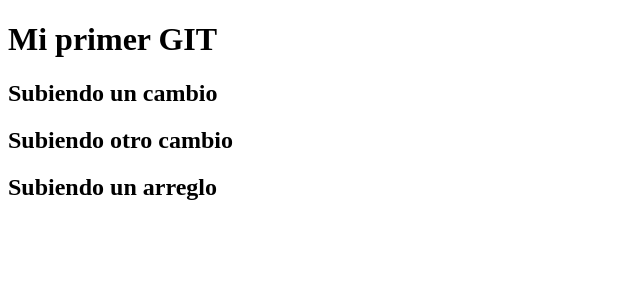
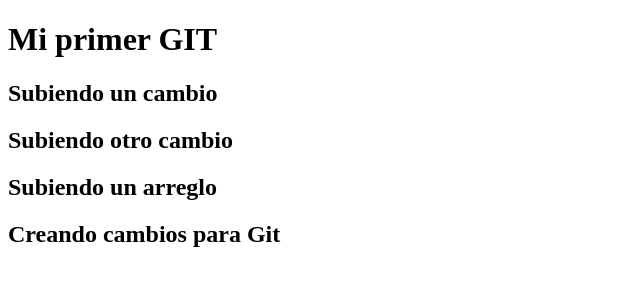
Before and after one commit to juanramonrodriguez/primerGit, a plain HTML site: page index.html in a window 1280 px wide. Shown: the whole page, without its empty margins (0-640 px from the left). Drawn offline with Linux system fonts and the light colour scheme.

Commit message:
Practica de cambios

```diff
--- a/index.html
+++ b/index.html
@@ -11,6 +11,10 @@
      <h2>Subiendo un cambio</h2>
      <h2>Subiendo otro cambio</h2>
      <h2>Subiendo un arreglo</h2>
+     <div>
+        <h2>Creando cambios para Git</h2>
+
+     </div>
 
 </body>
 </html>
```
